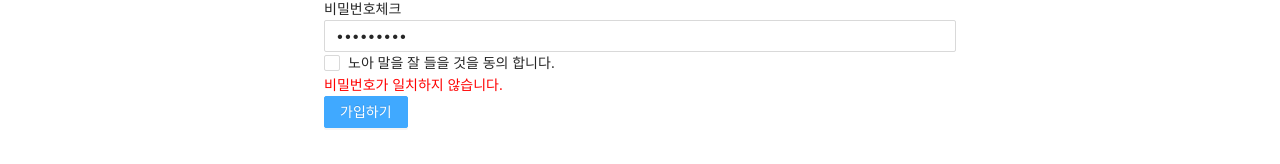
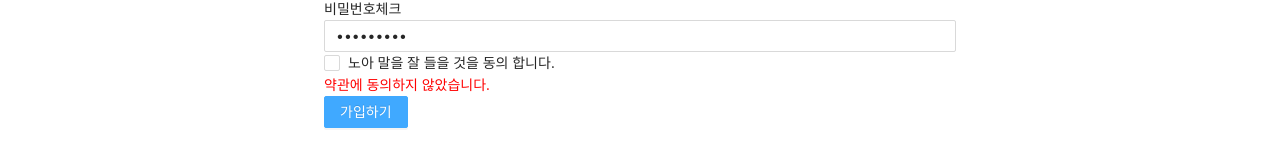
Before and after one commit to noah-personal-learning/react_nodebird, a Next.js app in the folder prepare/front/: page /signup in a window 1280 px wide. Both pictures are taken after typing "Sample", "Sample", "Sample123", "Sample123" into the empty fields and a click on the button "가입하기". Shown: the part 210-374 px from the top of the page. Built offline with nearby package versions, Linux system fonts and the light colour scheme.

Commit message:
표기 문자열 수정

```diff
--- a/prepare/front/pages/signup.js
+++ b/prepare/front/pages/signup.js
@@ -89,7 +89,7 @@ const SignUp = () => {
                 </div>
                 <div>
                     <Checkbox name="user-term" checked={term} onChange={onChangeTerm}>노아 말을 잘 들을 것을 동의 합니다.</Checkbox>
-                    {termError && <ErrorMessage>비밀번호가 일치하지 않습니다.</ErrorMessage>}
+                    {termError && <ErrorMessage>약관에 동의하지 않았습니다.</ErrorMessage>}
                 </div>
                 <div>
                     <Button type='primary' htmlType='submit'>
```
